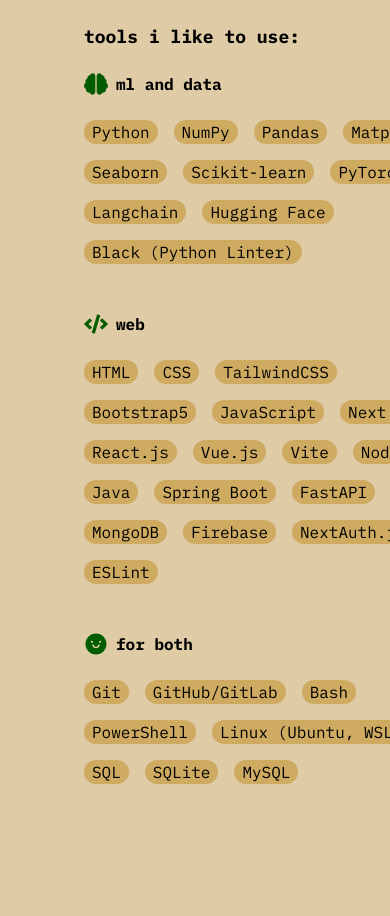
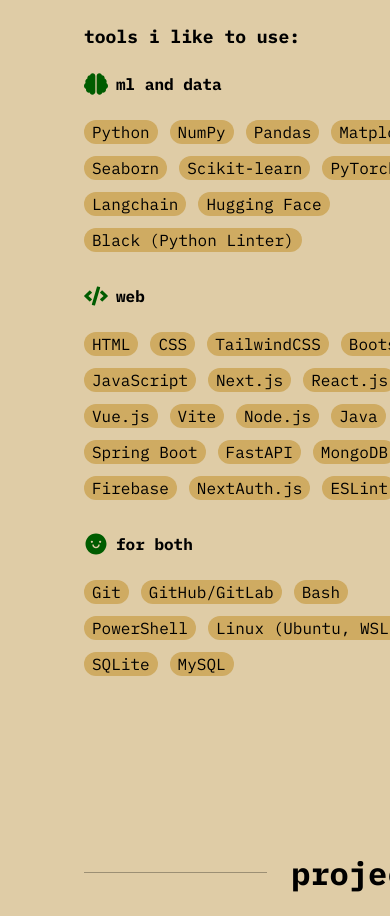
Before and after one commit to osman-sultan/osmansultan, a Next.js app: page / in a window 390 px wide. Shown: the part 2560-3476 px from the top of the page. Built offline with nearby package versions, Linux system fonts and the light colour scheme.

Commit message:
new attempt

```diff
--- a/components/home/about/stats.module.scss
+++ b/components/home/about/stats.module.scss
@@ -31,9 +31,6 @@
   display: flex;
   flex-wrap: wrap;
   gap: 1.2rem;
-  margin-bottom: 4.8rem;
-
-  @media (max-width: 768px) {
-    gap: 1.6rem;
-  }
+  margin: 0.8rem 0;
+  margin-bottom: 3.2rem;
 }
```
